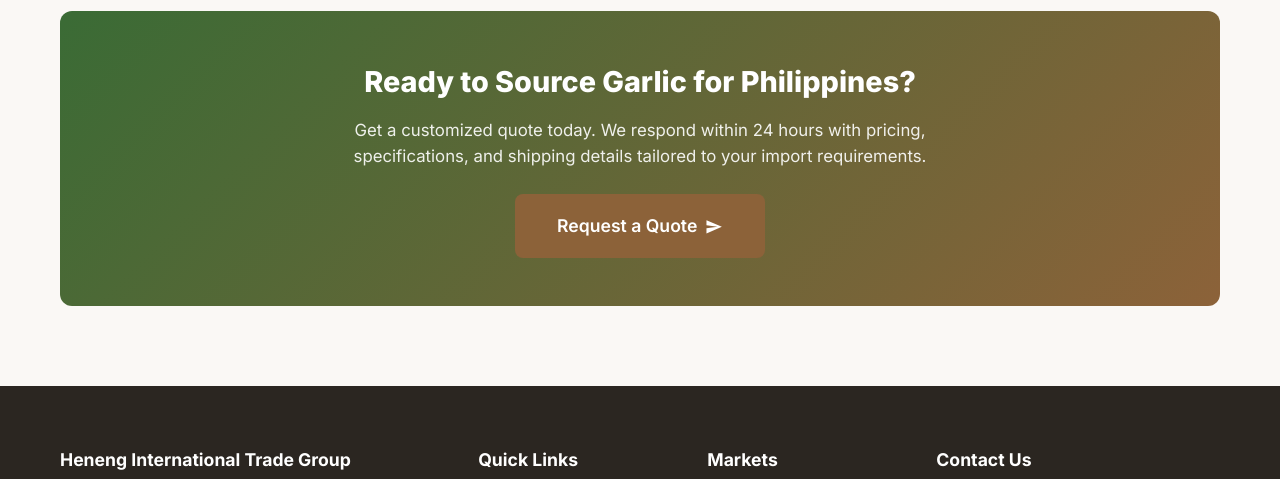
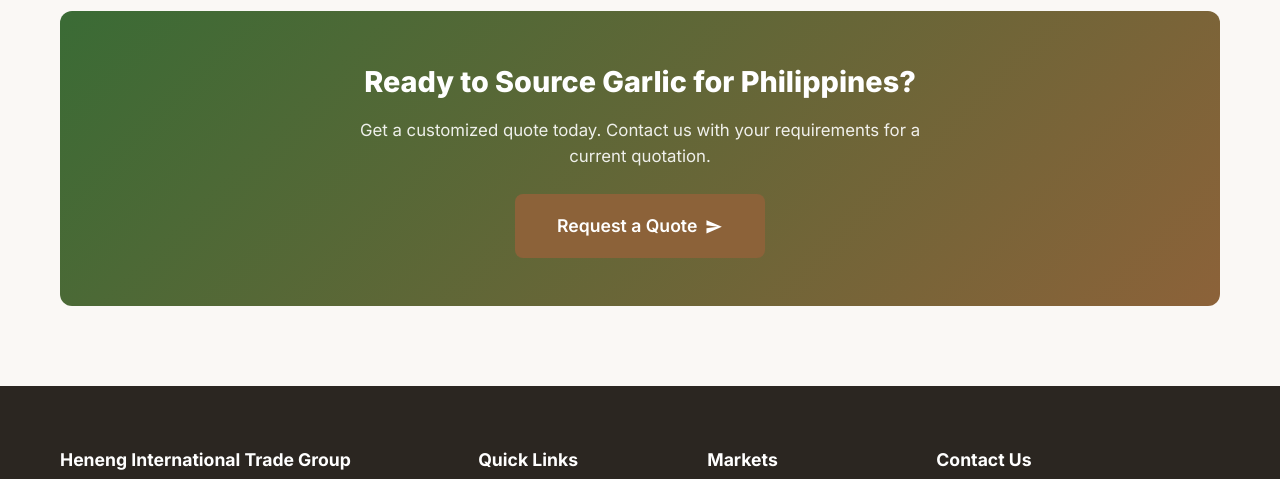
Before and after one commit to benshuailan-collab/excrop, a plain HTML site: page markets/philippines.html in a window 1280 px wide. Shown: the part 2220-2699 px from the top of the page. Drawn offline with Linux system fonts and the light colour scheme.

Commit message:
Correct unsupported company claims and response promises

```diff
--- a/markets/philippines.html
+++ b/markets/philippines.html
@@ -235,7 +235,7 @@
     <!-- 6. Inquiry CTA -->
     <div style="text-align: center; background: linear-gradient(135deg, var(--green) 0%, var(--brown) 100%); border-radius: var(--radius); padding: 48px 28px; color: var(--white);">
       <h2 style="font-size: 1.8rem; font-weight: 800; margin-bottom: 12px;">Ready to Source Garlic for Philippines?</h2>
-      <p style="font-size: 1.05rem; opacity: 0.9; margin-bottom: 24px; max-width: 600px; margin-left: auto; margin-right: auto;">Get a customized quote today. We respond within 24 hours with pricing, specifications, and shipping details tailored to your import requirements.</p>
+      <p style="font-size: 1.05rem; opacity: 0.9; margin-bottom: 24px; max-width: 600px; margin-left: auto; margin-right: auto;">Get a customized quote today. Contact us with your requirements for a current quotation.</p>
       <a href="../contact.html" class="btn btn--gold btn--lg">Request a Quote <svg class="icon " viewBox="0 0 24 24" fill="currentColor"><path d="M2.01 21L23 12 2.01 3 2 10l15 2-15 2z"/></svg></a>
     </div>
 
```
